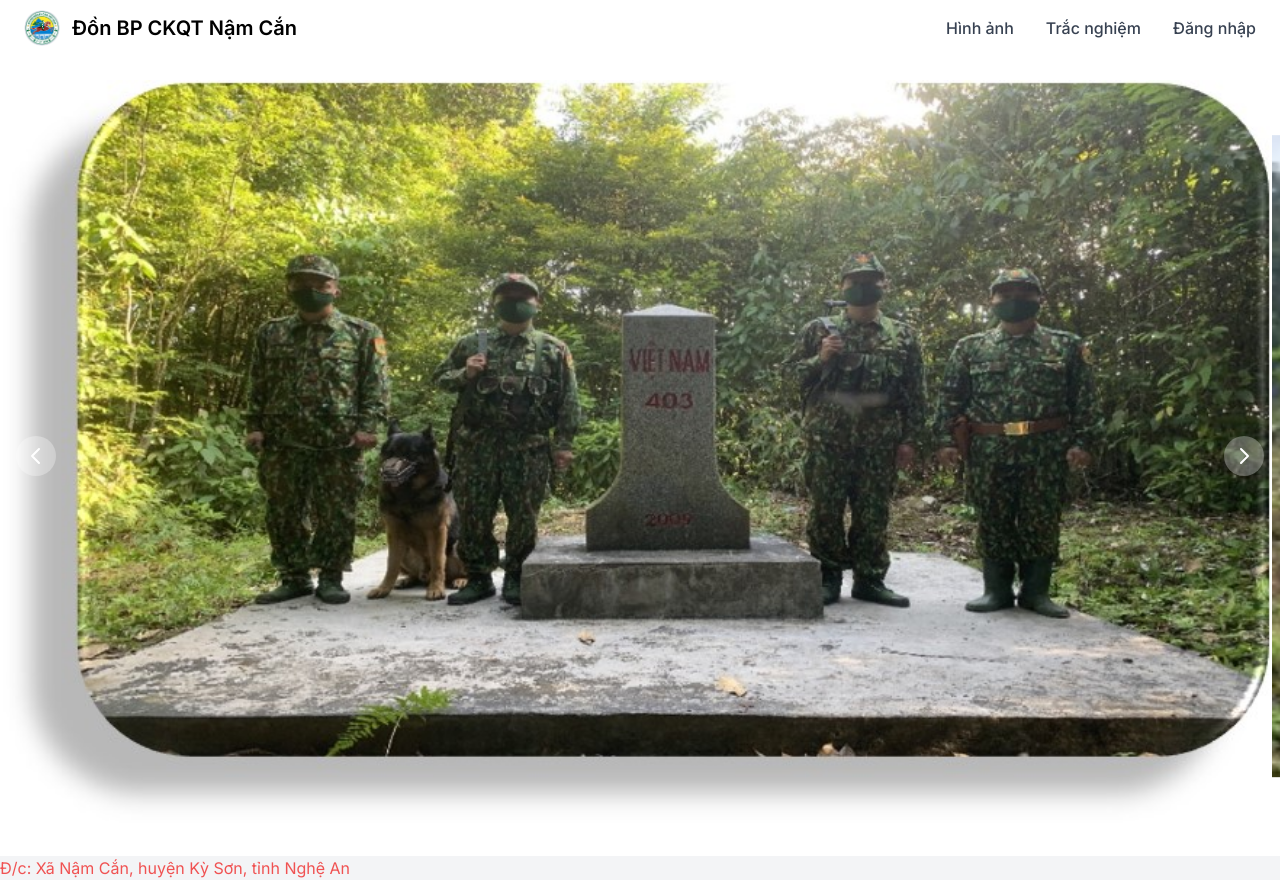
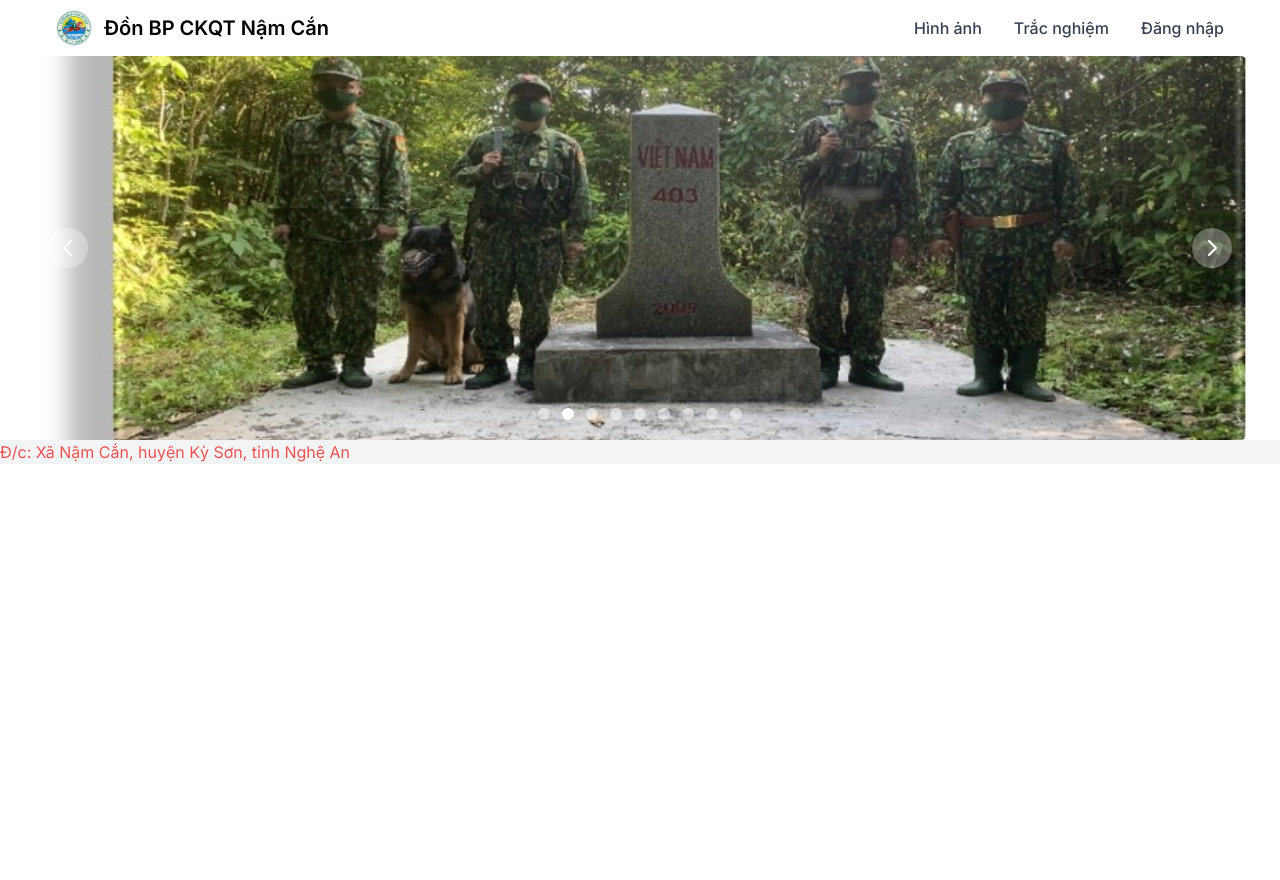
Before and after one commit to Phuongdtt1/Sinhhoathoi, a Next.js app: page /image in a window 1280 px wide. After the commit the page ends 800 px from the top, so only its background shows below. Built offline with nearby package versions, Linux system fonts and the light colour scheme.

Commit message:
SHT-007 Export to ImageCarousel

```diff
--- a/src/app/components/Header/Header.tsx
+++ b/src/app/components/Header/Header.tsx
@@ -1,6 +1,6 @@
 export function Header() {
     return (
-        <header>
+        <header className="container">
             <nav className="bg-white border-gray-200 px-4 lg:px-6 py-2.5 dark:bg-gray-800">
                 <div className="flex flex-wrap justify-between items-center mx-auto max-w-screen-xl">
                     <a
--- /dev/null
+++ b/src/app/components/ImageCarousel/ImageCarousel.tsx
@@ -0,0 +1,38 @@
+import { Carousel } from 'flowbite-react';
+import React from 'react';
+
+export function ImageCarousel() {
+    return (
+        <div className="container h-full">
+            <Carousel>
+                <img
+                    src="/images/cot-moc-403.jpg"
+                />
+                <img
+                    src="/images/cot-moc.jpg"
+                />
+                <img
+                    src="/images/lu-que-ky-son.jpg"
+                />
+                <img
+                    src="/images/lu-que-ky-son-2.jpg"
+                />
+                <img
+                    src="/images/tuyen-truyen.jpg"
+                />
+                <img
+                    src="/images/dien-bien-hoa-binh.jpg"
+                />
+                <img
+                    src="/images/lu-que-ky-son.jpg"
+                />
+                <img
+                    src="/images/lu-que-ky-son-2.jpg"
+                />
+                <img
+                    src="/images/tong-ket.jpg"
+                />
+            </Carousel>
+        </div>
+    );
+}
--- a/src/app/image/page.tsx
+++ b/src/app/image/page.tsx
@@ -1,7 +1,7 @@
 'use client';
 import { useRouter } from 'next/navigation';
-import { Carousel } from 'flowbite-react';
 import React from 'react';
+import { ImageCarousel } from '@/app/components/ImageCarousel/ImageCarousel';
 
 const Image = () => {
     const router = useRouter();
@@ -9,45 +9,8 @@ const Image = () => {
         router.push('/');
     };
     return (
-        <div className="h-screen">
-            <Carousel>
-                <img
-                    src="/images/cot-moc-403.jpg"
-                    alt="..."
-                />
-                <img
-                    src="/images/cot-moc.jpg"
-                    alt="..."
-                />
-                <img
-                    src="/images/lu-que-ky-son.jpg"
-                    alt="..."
-                />
-                <img
-                    src="/images/lu-que-ky-son-2.jpg"
-                    alt="..."
-                />
-                <img
-                    src="/images/tuyen-truyen.jpg"
-                    alt="..."
-                />
-                <img
-                    src="/images/dien-bien-hoa-binh.jpg"
-                    alt="..."
-                />
-                <img
-                    src="/images/lu-que-ky-son.jpg"
-                    alt="..."
-                />
-                <img
-                    src="/images/lu-que-ky-son-2.jpg"
-                    alt="..."
-                />
-                <img
-                    src="/images/Tongket.jpg"
-                    alt="..."
-                />
-            </Carousel>
+        <div className="h-96">
+            <ImageCarousel />
         </div>
     )
         ;
--- a/tailwind.config.js
+++ b/tailwind.config.js
@@ -11,6 +11,13 @@ module.exports = {
         './src/**/*.{js,ts,jsx,tsx,mdx}',
     ],
     theme: {
+        container: {
+            center: true,
+            padding: '2rem',
+            screens: {
+                '2xl': '1400px',
+            },
+        },
         extend: {},
     },
     plugins: [
```
